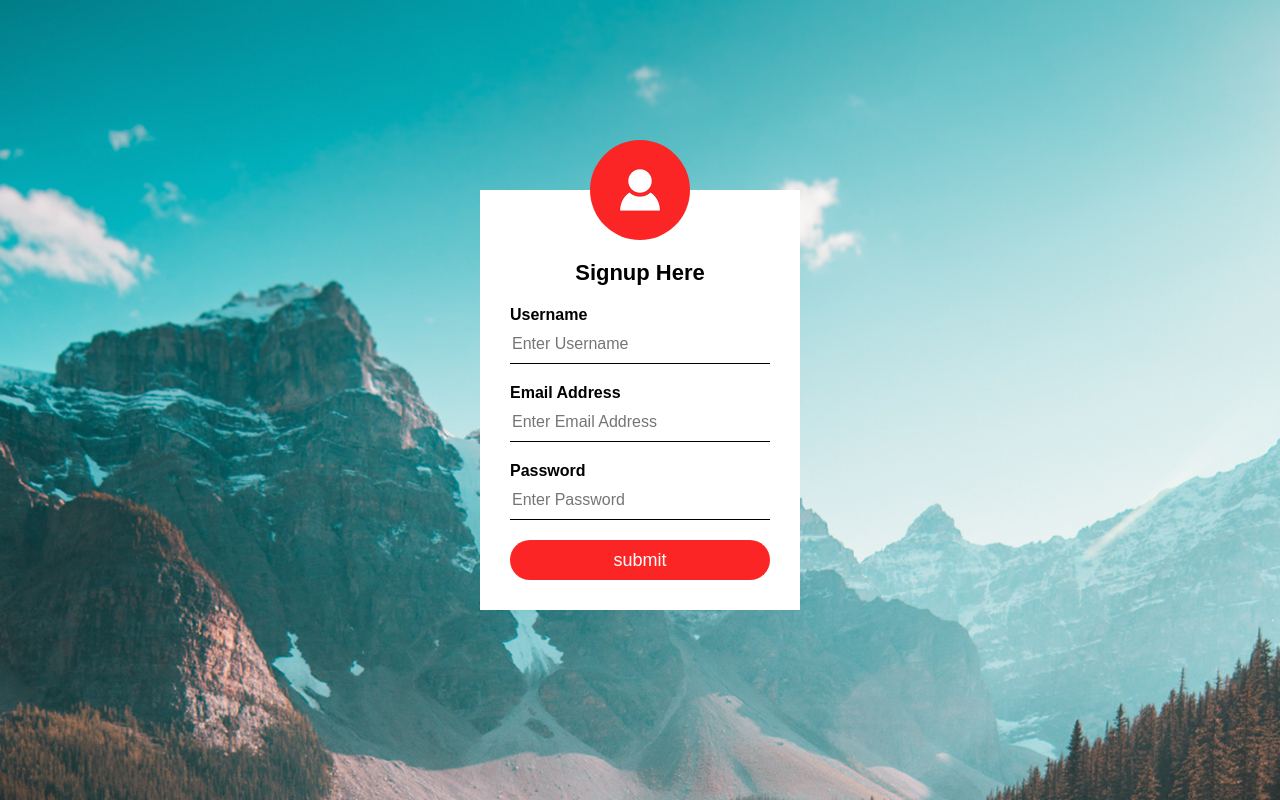
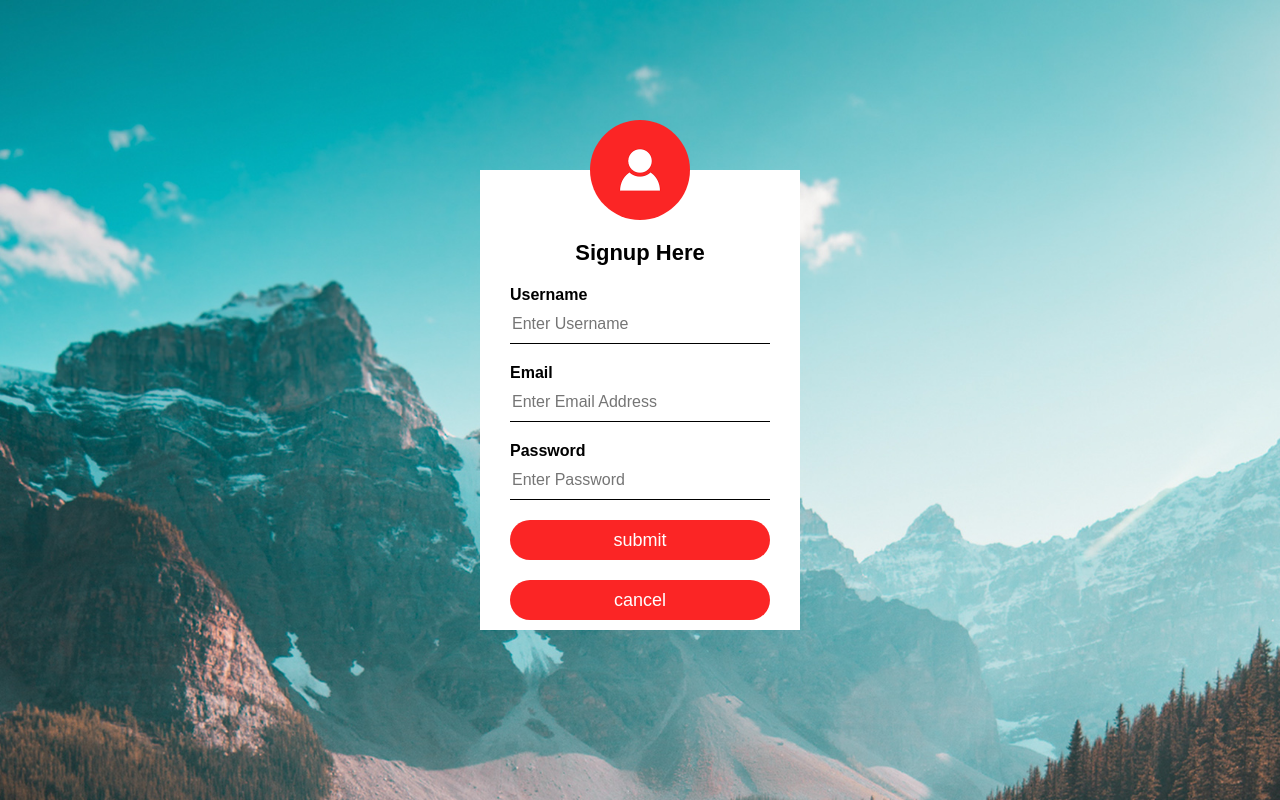
Before and after one commit to ajstepp/Indoor_Navigation_Server, a PHP site: page /signup.html in a window 1280 px wide. Run offline with PHP 8.4, Linux system fonts and the light colour scheme; some libraries are stand-ins or nearby versions.

Commit message:
Some hyperlinks have been added to buttons.

```diff
--- a/UI/signup.html
+++ b/UI/signup.html
@@ -2,21 +2,25 @@
 <head>
 <title>Login Form Design</title>
     <link rel="stylesheet" type="text/css" href="style.css">
-    <script src="https://cdn.staticfile.org/jquery/3.2.1/jquery.min.js"></script>
-  <script src="https://cdn.staticfile.org/popper.js/1.15.0/umd/popper.min.js"></script>
-  <script src="https://cdn.staticfile.org/twitter-bootstrap/4.3.1/js/bootstrap.min.js"></script>
+    <!--<script src="https://cdn.staticfile.org/jquery/3.2.1/jquery.min.js"></script>
+    <script src="https://cdn.staticfile.org/popper.js/1.15.0/umd/popper.min.js"></script>
+    <script src="https://cdn.staticfile.org/twitter-bootstrap/4.3.1/js/bootstrap.min.js"></script> -->
 <body>
     <div class="loginbox">
     <img src="avatar.png" class="avatar">
         <h1>Signup Here</h1>
-        <form>
+        <form action="">
             <p>Username</p>
             <input type="text" name="username" placeholder="Enter Username">
-            <p>Email Address</p>
+            <p>Email</p>
             <input type="text" name="email" placeholder="Enter Email Address">
             <p>Password</p>
             <input type="password" name="password" placeholder="Enter Password">
-            <input type="submit" name="" value="submit">
+            <input type="submit"  name="" value="submit">
+            <a href="login.html">
+            <input type="button"  name="" value="cancel">
+            </a>
+
         </form>
 
     </div>
--- a/UI/style.css
+++ b/UI/style.css
@@ -9,7 +9,7 @@ body{
 
 .loginbox{
     width: 320px;
-    height: 420px;
+    height: 460px;
     background: #fff;
     color: #000;
     top: 50%;
@@ -73,7 +73,24 @@ h1{
     background: #ffc107;
     color: #000;
 }
+.loginbox input[type="button"]
+{
+    border: none;
+    outline: none;
+    height: 40px;
+    background: #fb2525;
+    color: #fff;
+    font-size: 18px;
+    border-radius: 20px;
+}
+.loginbox input[type="button"]:hover
+{
+    cursor: pointer;
+    background: #ffc107;
+    color: #000;
+}
 .loginbox a{
+    margin-top: 40px;
     text-decoration: none;
     font-size: 12px;
     line-height: 20px;
```
Also changed, not shown: UI/login.html (+5 -6 lines).
